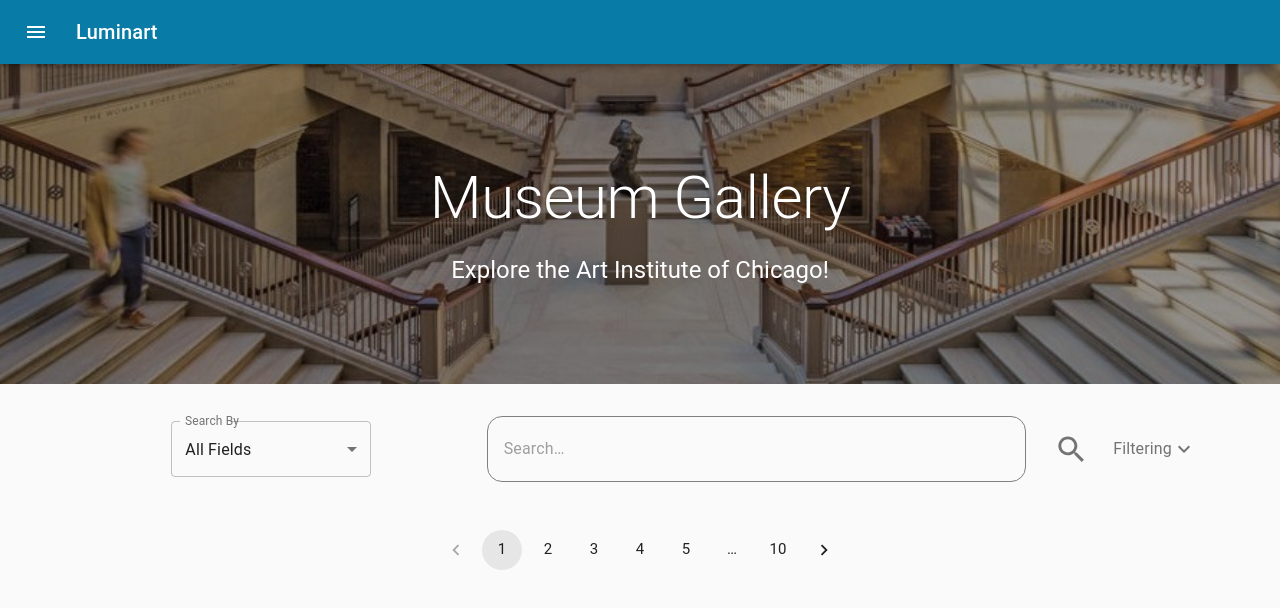
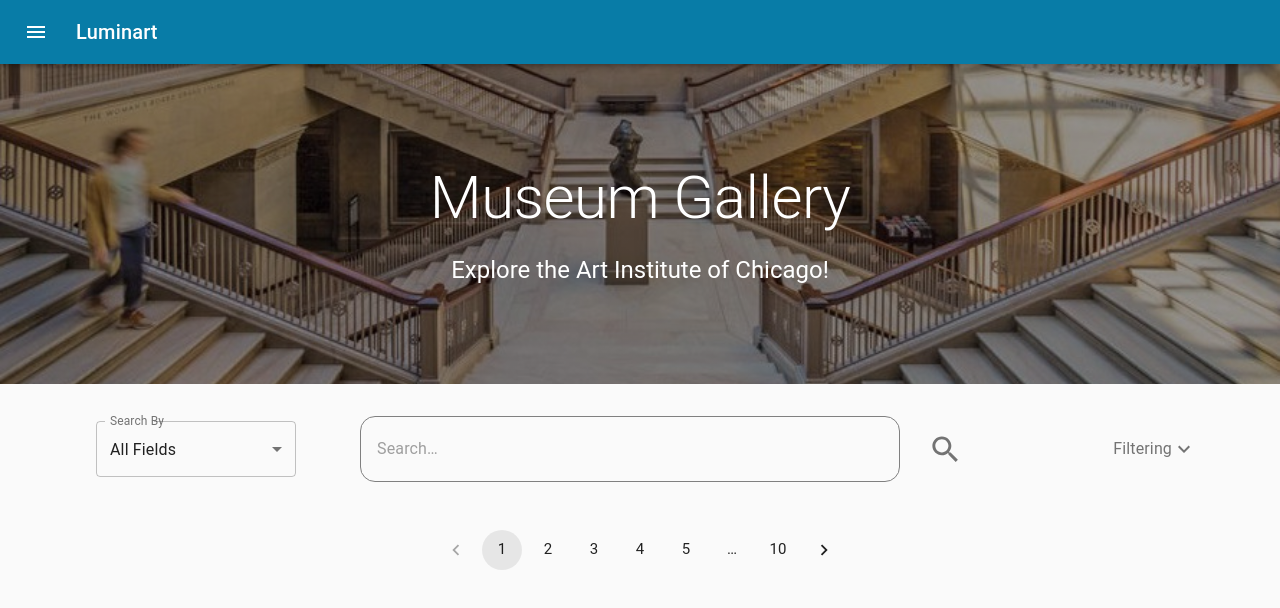
Before and after one commit to googleinterns/step65-2020, a React (Create React App) app in the folder frontend/: page /museum-gallery in a window 1280 px wide. Shown: the top 608 px of the page. Built offline with nearby package versions, Linux system fonts and the light colour scheme; no server answers.

Commit message:
fixing centering

```diff
--- a/frontend/src/components/dashboard/MuseumGallery.js
+++ b/frontend/src/components/dashboard/MuseumGallery.js
@@ -27,8 +27,11 @@ const useStyles = makeStyles((theme) => ({
   searchAndSortByBar: {
     alignItems: 'center',
     display: 'flex',
-    justifyContent: 'center',
+    justifyContent: 'space-around',
     marginBottom: theme.spacing(2),
+  },
+  searchComponents: {
+    display: 'flex',
   },
   searchTextField: {
     border: 'solid 1px #808080',
@@ -59,9 +62,12 @@ const useStyles = makeStyles((theme) => ({
     marginTop: theme.spacing(2),
   },
   filterOptions: {
-    backgroundColor: '#808080',
+    // backgroundColor: '#808080',
     display: 'none',
     paddingBottom: theme.spacing(5),
+  },
+  big: {
+    // border: '1px black solid',
   },
 }));
 
@@ -139,7 +145,7 @@ export default function MuseumGallery() {
   }
 
   return (
-    <Container>
+    <Container className={classes.big}>
       {artworksLoading && (
         <div className={classes.root}>
           <LinearProgress />
@@ -164,6 +170,7 @@ export default function MuseumGallery() {
               </Select>
             </FormControl>
           </Container>
+          <Container className={classes.searchComponents}>
             <InputBase
               placeholder="Search…"
               classes={{
@@ -186,6 +193,7 @@ export default function MuseumGallery() {
                 <SearchIcon fontSize="large" />
               </IconButton>
             </div>
+          </Container>
           <div>
             <IconButton
               aria-label="filtering options"
```
Lines whose indentation alone changed are shown as unchanged.
